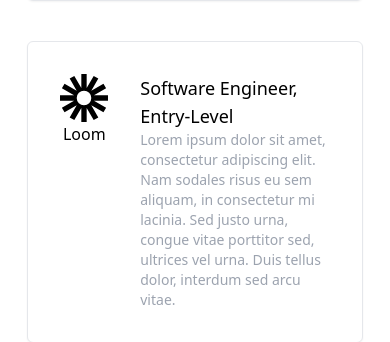
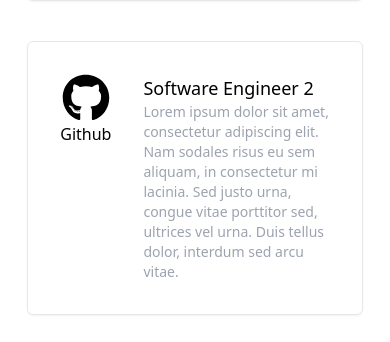
Before and after one commit to JordanBlount/react-tailwind, a React (Create React App) app: page / in a window 390 px wide. Shown: the part 1257-1599 px from the top of the page. Built offline with nearby package versions, Linux system fonts and the light colour scheme.

Commit message:
Fix spacing for work section on mobile

```diff
--- a/src/components/WorkSection.js
+++ b/src/components/WorkSection.js
@@ -1,16 +1,17 @@
 import React from 'react'
-import { FaApple } from 'react-icons/fa'
+import { FaApple, FaGithub } from 'react-icons/fa'
 import { SiLoom } from 'react-icons/si'
-import { Link } from 'react-router-dom'
 import WorkCard from '../components/WorkCard'
 
 const WorkSection = () => {
     return (
-        <section id="work" className="bg-white min-h-screen pt-10">
+        // TODO: Fix the spacing on larger screens. There is too much white space under the last WorkCard
+        <section id="work" className="bg-white pt-10 pb-10 md:pb-0 min-h-screen">
             <div className="mx-3 lg:container lg:mx-auto">
                 <h2 className="text-2xl text-center capitalize text-blue-500 font-medium mb-10">My work</h2>
                 <div className="flex flex-col items-center space-y-10">
                     <WorkCard company="Apple" job="Senior Software Enginner" icon={<FaApple className="w-12 h-12" />} />
+                    <WorkCard company="Github" job="Software Engineer 2" icon={<FaGithub className="w-12 h-12" />} />
                     <WorkCard company="Loom" job="Software Engineer, Entry-Level" icon={<SiLoom className="w-12 h-12" />} />
                 </div>
             </div>
```
